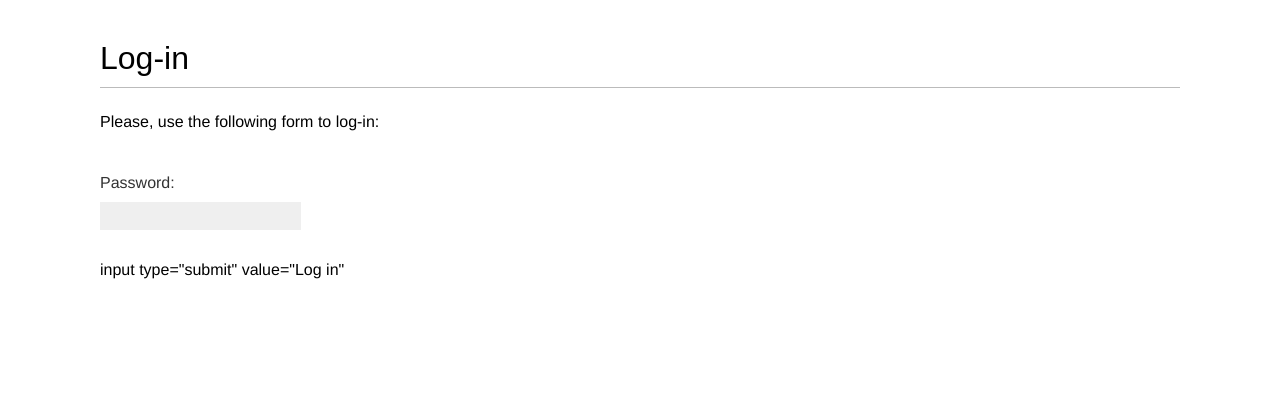
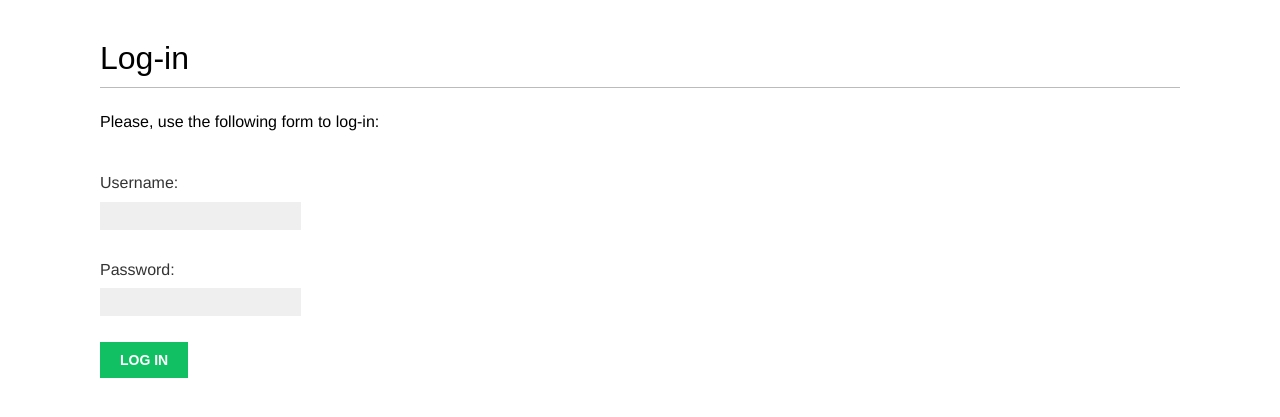
Before and after one commit to candyflossuk/django-social-website, a Django app: page /account/login/ in a window 1280 px wide. Shown: the part 47-464 px from the top of the page. Run offline with Django 3.2, Linux system fonts and the light colour scheme; some web fonts are replaced.

Commit message:
Fixed problem on LoginForm and login.html that was not displaying login form correctly

```diff
--- a/bookmarks/account/forms.py
+++ b/bookmarks/account/forms.py
@@ -2,5 +2,5 @@ from django import forms
 
 
 class LoginForm(forms.Form):
-    username = forms.CharField
+    username = forms.CharField()
     password = forms.CharField(widget=forms.PasswordInput)
--- a/bookmarks/account/templates/account/login.html
+++ b/bookmarks/account/templates/account/login.html
@@ -8,6 +8,6 @@
     <form method="post">
         {{ form.as_p }}
         {% csrf_token %}
-        <p>input type="submit" value="Log in"</p>
+        <p><input type="submit" value="Log in"</p>
     </form>
 {% endblock %}
```
